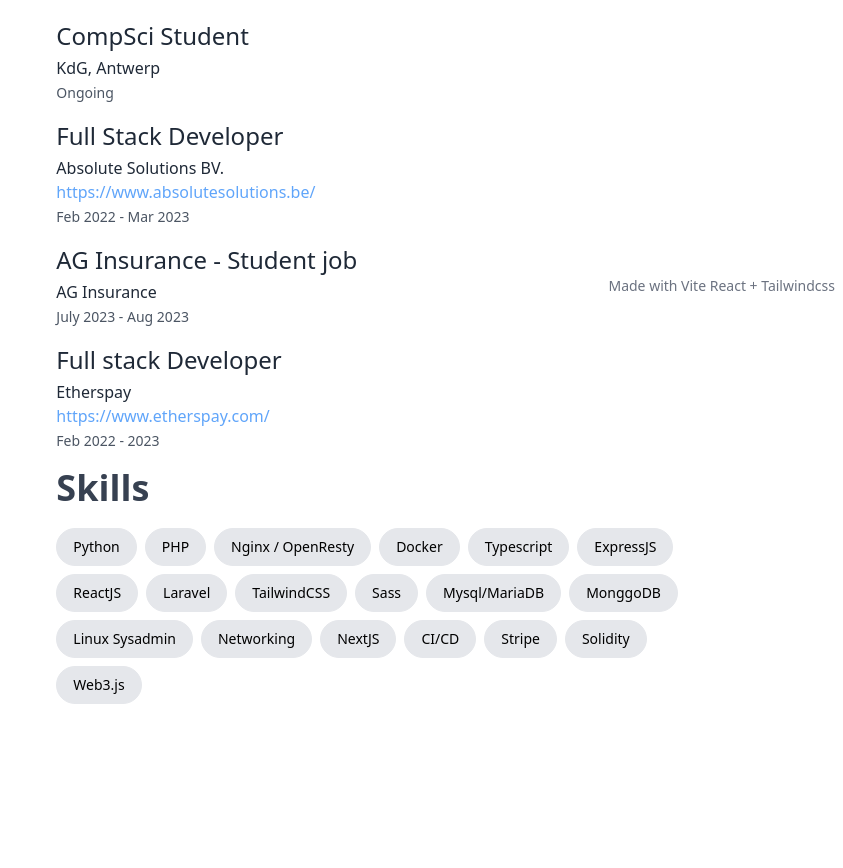
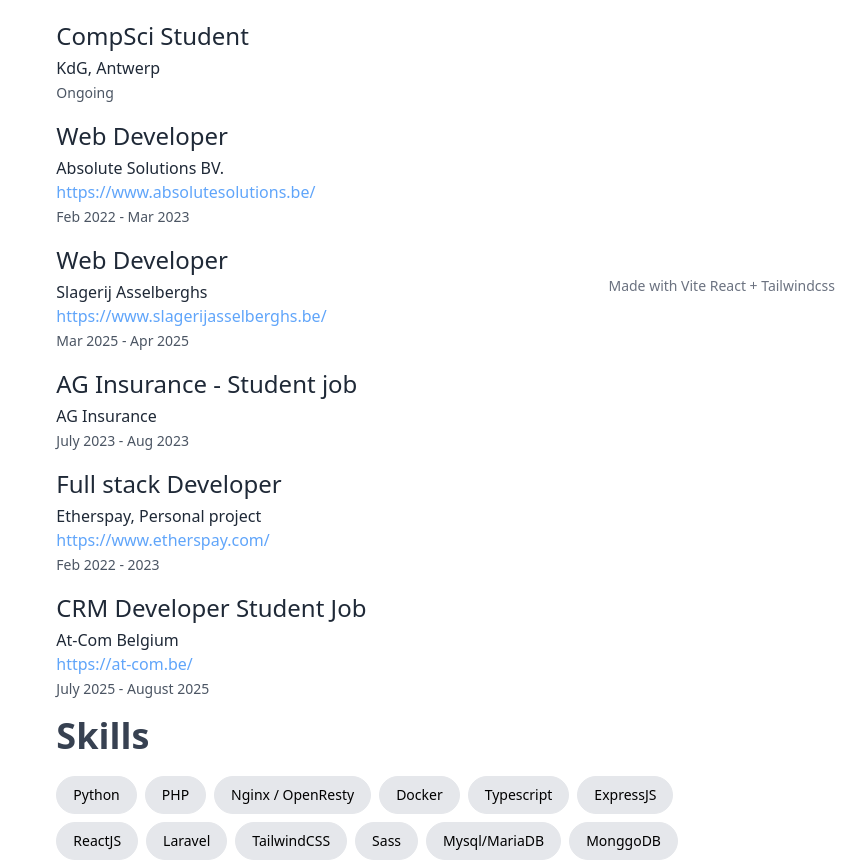
Before and after one commit to rayorole/rayorole.github.io, a React (Vite) app: page / in a window 1280 px wide. Shown: the part 496-1364 px from the top of the page, without its empty margins (437-1280 px from the left). Before the commit the page ends 1236 px from the top, so only its background shows below. Built offline with nearby package versions, Linux system fonts and the light colour scheme; no server answers.

Commit message:
Update quali

```diff
--- a/src/App.tsx
+++ b/src/App.tsx
@@ -152,7 +152,7 @@
               </li>
               <li className="mb-4">
                 <h2 className="text-2xl font-medium text-gray-800">
-                  Full Stack Developer
+                  Web Developer
                 </h2>
                 <div className="mt-1">
                   <div>
@@ -172,6 +172,32 @@
                     <i className="bx bx-calendar text-sm"></i>
                     <small className="text-sm text-gray-600">
                       Feb 2022 - Mar 2023
+                    </small>
+                  </div>
+                </div>
+              </li>
+              <li className="mb-4">
+                <h2 className="text-2xl font-medium text-gray-800">
+                  Web Developer
+                </h2>
+                <div className="mt-1">
+                  <div>
+                    <i className="bx bx-buildings"></i>
+                    <small className="text-base text-gray-800">
+                      Slagerij Asselberghs
+                      <br />
+                      <a
+                        href="https://www.slagerijasselberghs.be/"
+                        className="text-blue-400"
+                      >
+                        https://www.slagerijasselberghs.be/
+                      </a>
+                    </small>
+                  </div>
+                  <div>
+                    <i className="bx bx-calendar text-sm"></i>
+                    <small className="text-sm text-gray-600">
+                      Mar 2025 - Apr 2025
                     </small>
                   </div>
                 </div>
@@ -203,7 +229,7 @@
                   <div>
                     <i className="bx bx-buildings"></i>
                     <small className="text-base text-gray-800">
-                      Etherspay
+                      Etherspay, Personal project
                       <br />
                       <a
                         href="https://www.etherspay.com/"
@@ -217,6 +243,32 @@
                     <i className="bx bx-calendar text-sm"></i>
                     <small className="text-sm text-gray-600">
                       Feb 2022 - 2023
+                    </small>
+                  </div>
+                </div>
+              </li>
+               <li className="mb-4">
+                <h2 className="text-2xl font-medium text-gray-800">
+                  CRM Developer Student Job
+                </h2>
+                <div className="mt-1">
+                  <div>
+                    <i className="bx bx-buildings"></i>
+                    <small className="text-base text-gray-800">
+                      At-Com Belgium
+                      <br />
+                      <a
+                        href="https://at-com.be/"
+                        className="text-blue-400"
+                      >
+                       https://at-com.be/
+                      </a>
+                    </small>
+                  </div>
+                  <div>
+                    <i className="bx bx-calendar text-sm"></i>
+                    <small className="text-sm text-gray-600">
+                      July 2025 - August 2025
                     </small>
                   </div>
                 </div>
```
